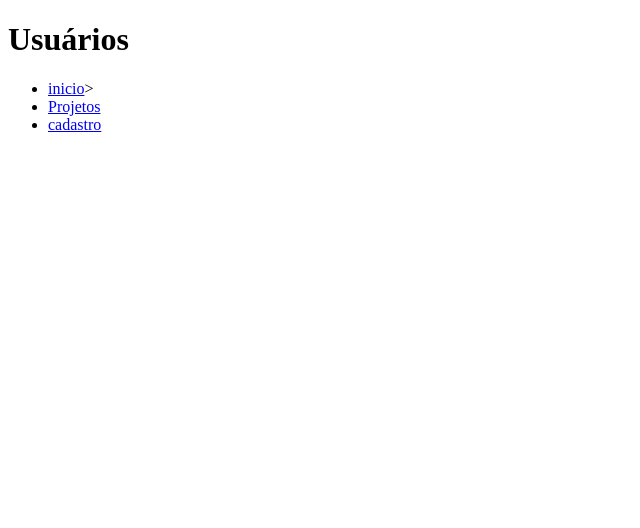
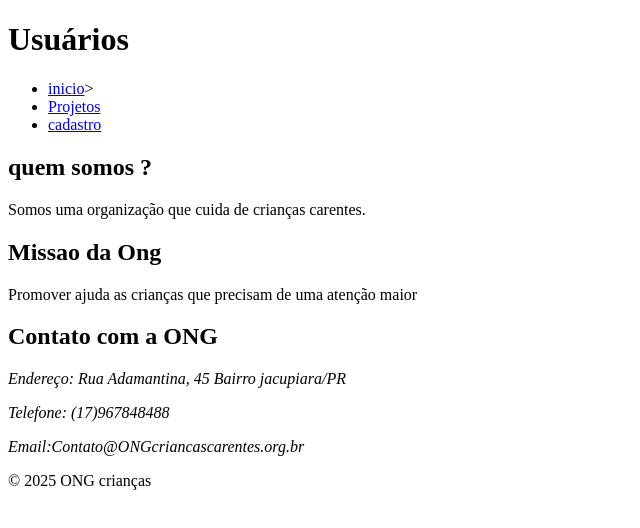
Before and after one commit to evertondso/Experiencia-Pratica-1---Estrutura-de-Interfaces, a plain HTML site: page index.html in a window 1280 px wide. Shown: the whole page, without its empty margins (0-640 px from the left). Drawn offline with Linux system fonts and the light colour scheme.

Commit message:
Add main content sections and footer to index.html

```diff
--- a/index.html
+++ b/index.html
@@ -16,6 +16,30 @@
             </ul>
         </nav>
     </header>
+    <main>
+        <section>
+            <h2> quem somos ?</h2>
+            <p> Somos uma organização que cuida de crianças carentes.</p>
+        </section>
+
+        <section>
+            <h2>Missao da Ong </h2>
+            <p> Promover ajuda as crianças que precisam de uma atenção maior</p>
+
+        </section>
+
+        <section>
+            <h2>Contato com a ONG</h2>
+            <address>
+                <p>Endereço: Rua Adamantina, 45 Bairro jacupiara/PR</p>
+                <p>Telefone: (17)967848488</p>
+                <p>Email:Contato@ONGcriancascarentes.org.br</p>
+            </address>
+        </section>
+    </main>
+    <footer>
+        <p>&copy; 2025 ONG crianças</p>
+    </footer>
 
 
 </body>
```
